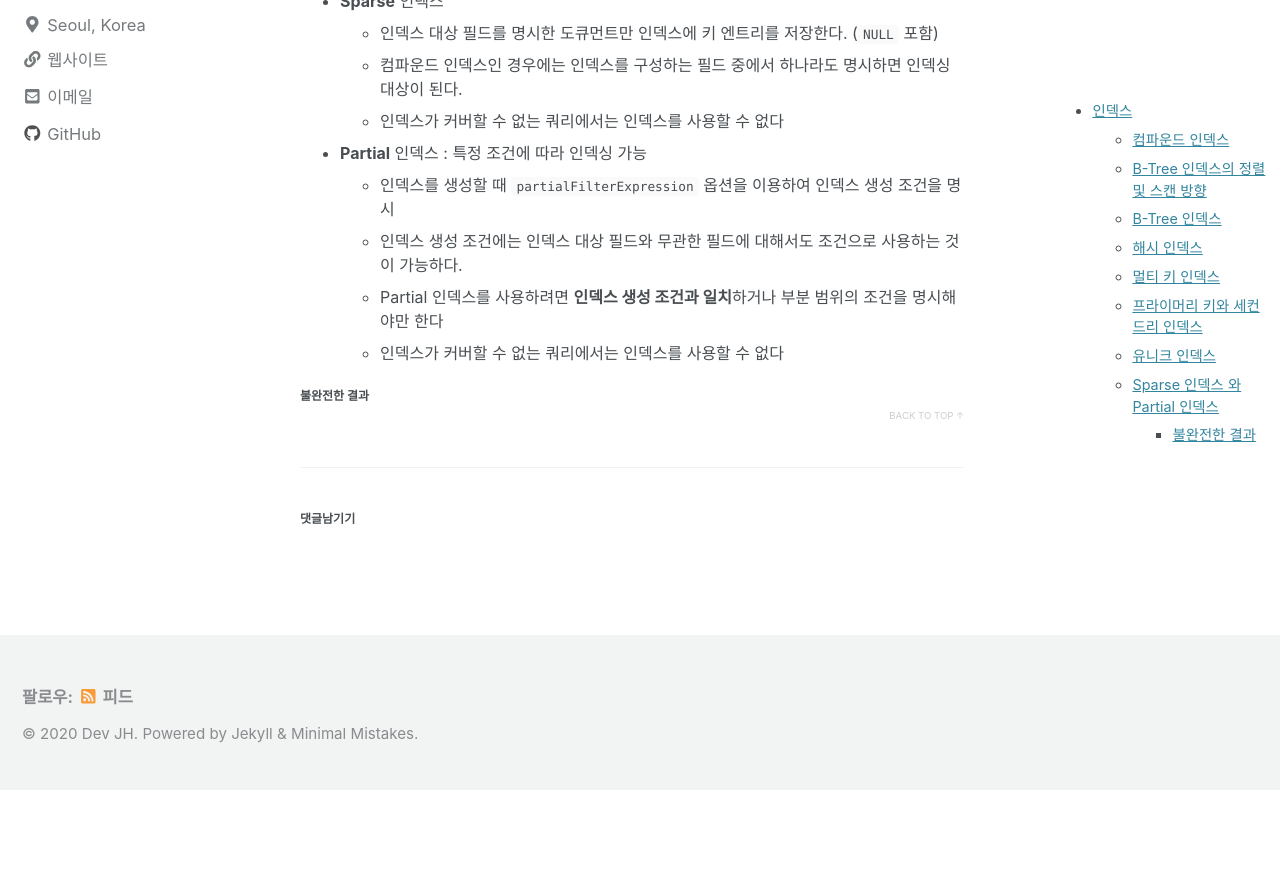
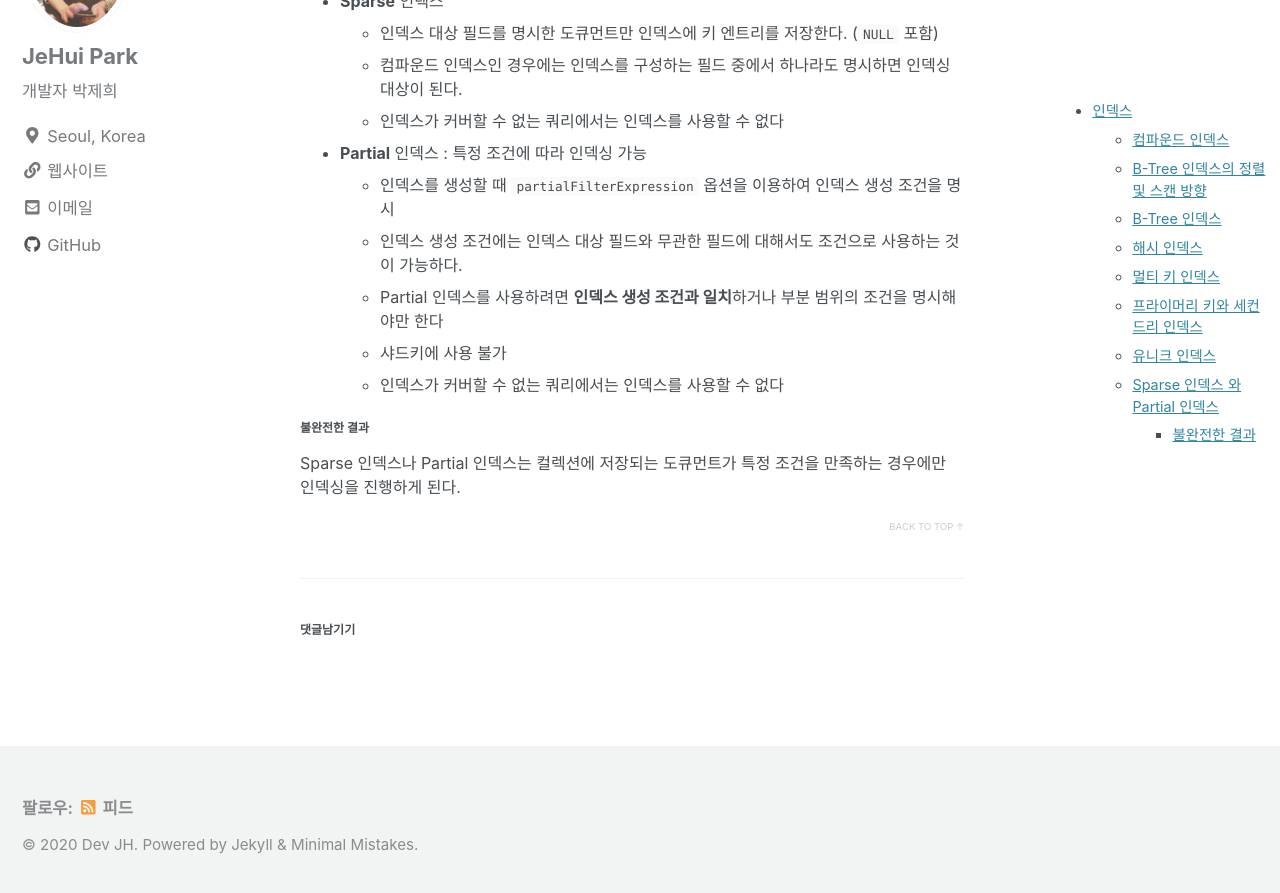
Before and after one commit to JeHuiPark/JeHuiPark.github.io, a Jekyll site: the page built from _posts/2020-08-16-mongo-study.md, in a window 1280 px wide and 900 px high, scrolled down 3826 px. Shown: the top 893 px of the window. Built offline with Jekyll 4.4.1, drawn with Linux system fonts in a browser that asks for light colours; nearby versions of some CDN libraries; comment, search, counter and statistics services are not loaded; before the commit the page ends 4616 px from its top, so only the background shows below that.

Commit message:
Update 2020-08-16-mongo-study.md

```diff
--- a/_posts/2020-08-16-mongo-study.md
+++ b/_posts/2020-08-16-mongo-study.md
@@ -130,6 +130,8 @@ Ex)
     - 인덱스를 생성할 때 `partialFilterExpression` 옵션을 이용하여 인덱스 생성 조건을 명시
     - 인덱스 생성 조건에는 인덱스 대상 필드와 무관한 필드에 대해서도 조건으로 사용하는 것이 가능하다.
     - Partial 인덱스를 사용하려면 **인덱스 생성 조건과 일치**하거나 부분 범위의 조건을 명시해야만 한다
+    - 샤드키에 사용 불가
     - 인덱스가 커버할 수 없는 쿼리에서는 인덱스를 사용할 수 없다
 
 #### 불완전한 결과
+Sparse 인덱스나 Partial 인덱스는 컬렉션에 저장되는 도큐먼트가 특정 조건을 만족하는 경우에만 인덱싱을 진행하게 된다.
```
